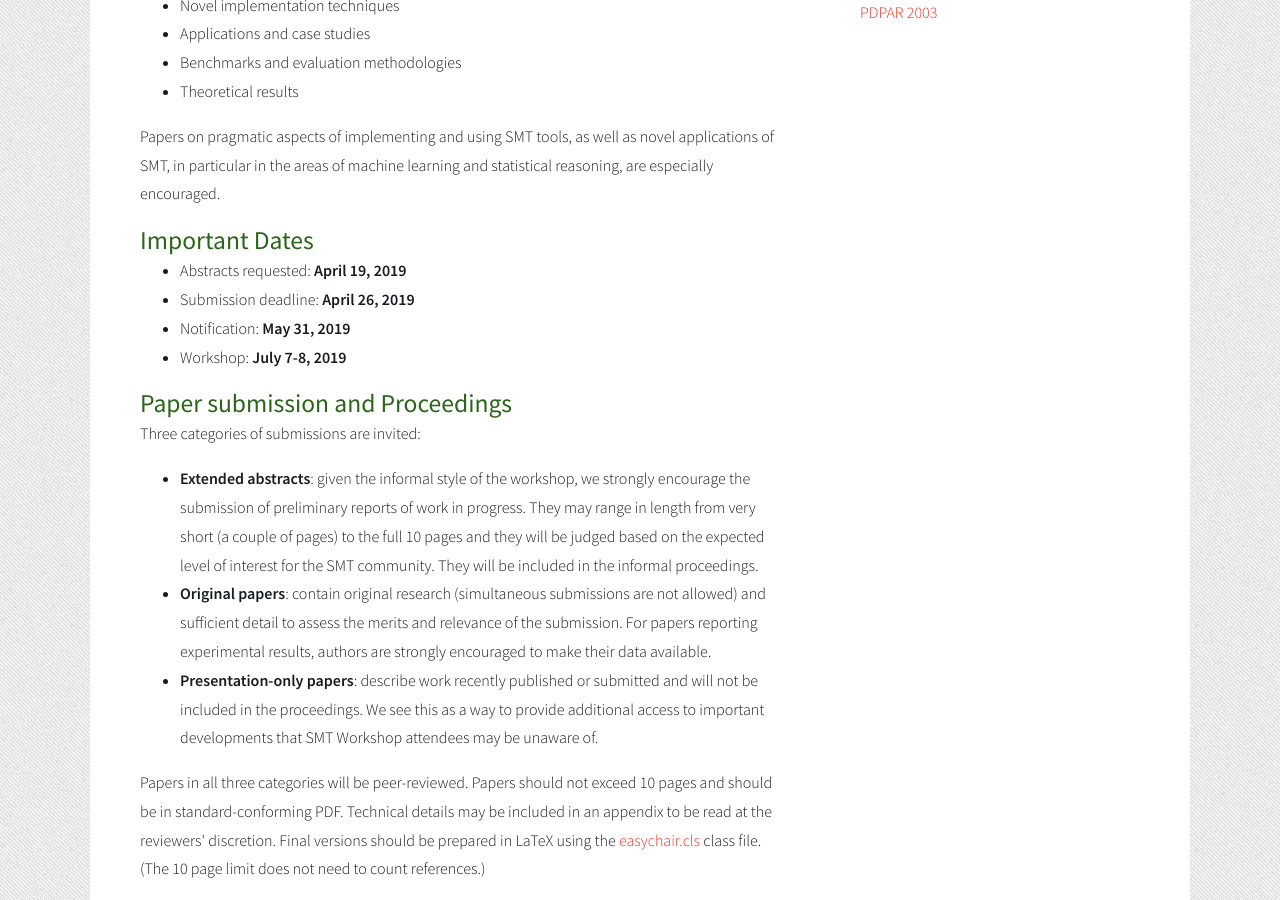
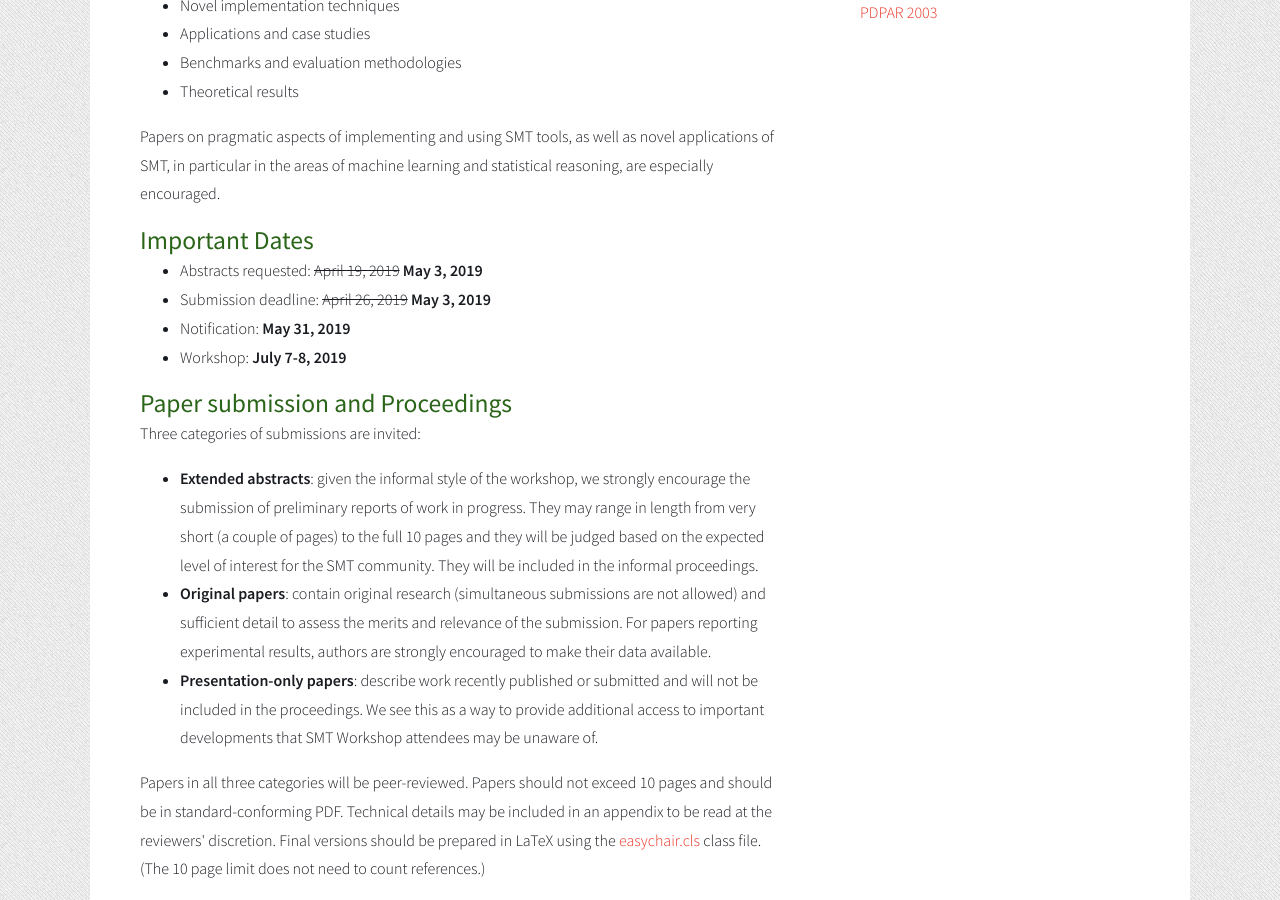
Before and after one commit to smt2019/smt2019.github.io, a Jekyll site: the page built from cfp.html, in a window 1280 px wide and 900 px high, scrolled down 855 px. Built offline with Jekyll 4.4.1, drawn with Linux system fonts in a browser that asks for light colours.

Commit message:
Update CFP deadliens

```diff
--- a/cfp.html
+++ b/cfp.html
@@ -45,8 +45,8 @@ learning and statistical reasoning, are especially encouraged.
 <h3>Important Dates</h3>
 <div class="entry">
   <ul>
-    <li>Abstracts requested: <b>April 19, 2019</b></li>
-    <li>Submission deadline: <b>April 26, 2019</b></li>
+    <li>Abstracts requested: <del>April 19, 2019</del> <b>May 3, 2019</b></li>
+    <li>Submission deadline: <del>April 26, 2019</del> <b>May 3, 2019</b></li>
     <li>Notification: <b>May 31, 2019</b></li>
     <li>Workshop: <b>July 7-8, 2019</b> </li>
   </ul>
--- a/index.html
+++ b/index.html
@@ -7,7 +7,7 @@ layout: layout
 <h2>Important Dates</h2>
 <div class="entry">
   <ul>
-    <li>Abstracts requested: <del>April 19, 2019</del> <b>April 26, 2019</b></li>
+    <li>Abstracts requested: <del>April 19, 2019</del> <b>May 3, 2019</b></li>
     <li>Submission deadline: <del>April 26, 2019</del> <b>May 3, 2019</b></li>
     <li>Notification: <b>May 31, 2019</b></li>
     <li>Workshop: <b>July 7-8, 2019</b> </li>
```
